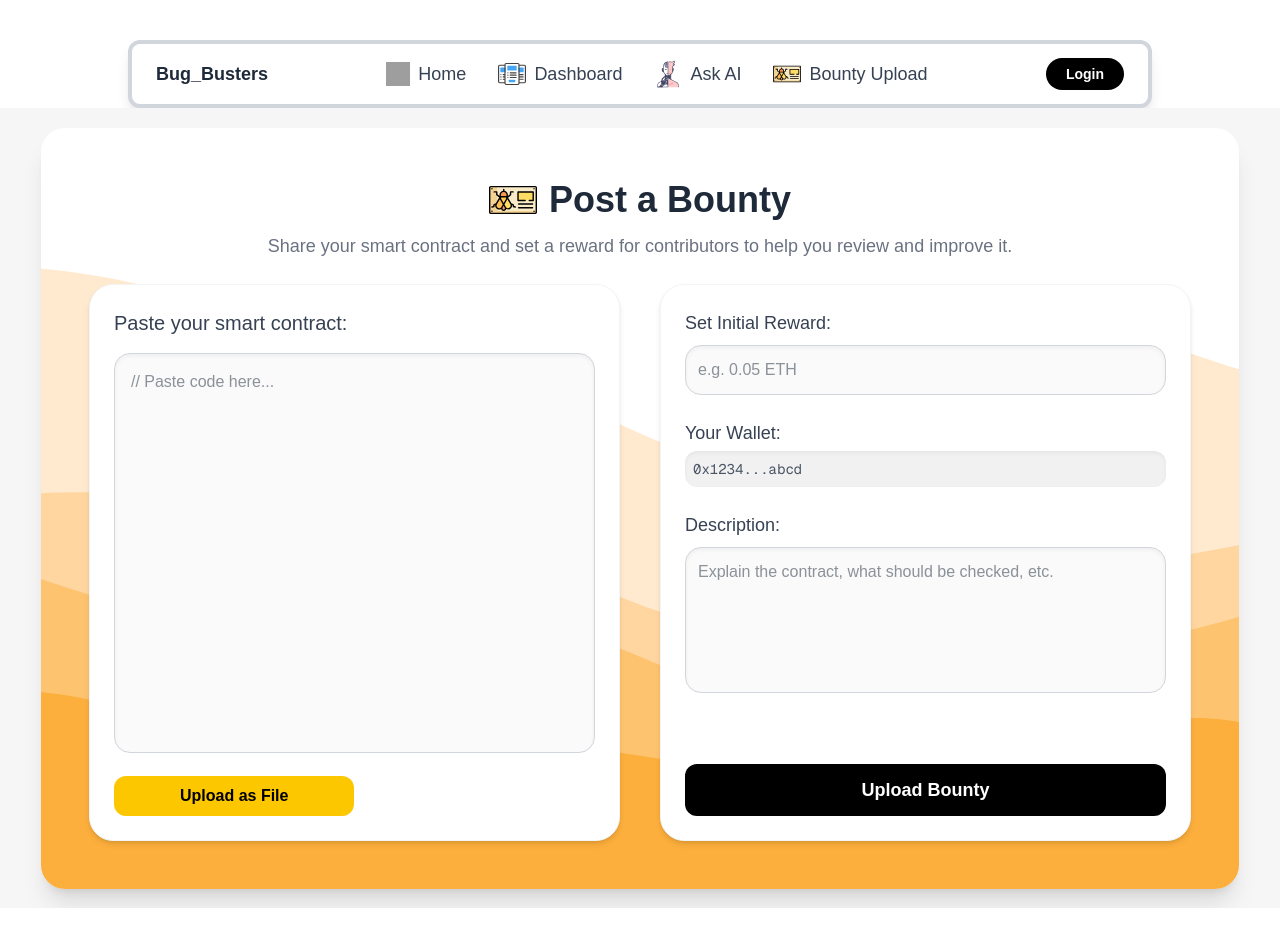
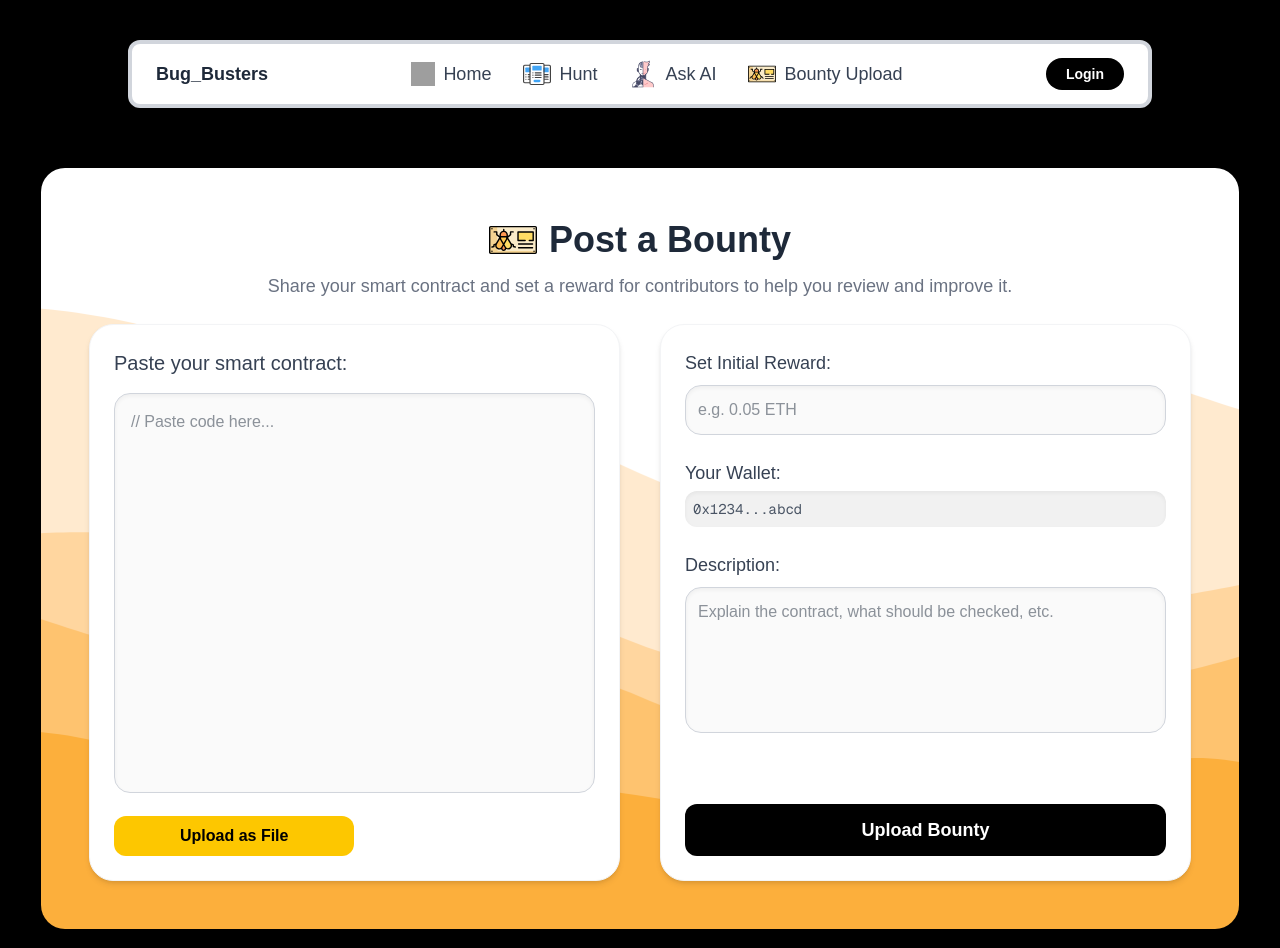
Before and after one commit to technicalclipper/Bug_Busters, a Next.js app in the folder web/app/: page /bounty_page in a window 1280 px wide. Before the commit the page ends 908 px from the top, so only its background shows below. Built offline with nearby package versions, Linux system fonts and the light colour scheme; grey boxes are pictures that could not be loaded.

Commit message:
style changes to nav bar and backgroud

```diff
--- a/web/app/app/ask_ai/page.tsx
+++ b/web/app/app/ask_ai/page.tsx
@@ -7,9 +7,9 @@ export default function AskAI() {
   const [isCodeTouched, setIsCodeTouched] = useState(false);
 
   return (
-    <div className="min-h-screen w-full flex items-center justify-center bg-[#f6f6f7] p-4">
+    <div className="min-h-screen w-full flex  justify-center bg-white p-4 pt-0">
       <div
-        className="w-[96%] max-w-[1600px] min-h-[92vh] bg-cover bg-center rounded-3xl shadow-xl p-12"
+        className="w-[96%] max-w-[1600px] min-h-[92vh] bg-cover bg-center rounded-3xl shadow-xl p-12 mt-4"
         style={{
           backgroundImage: 'url("/images/bruh.svg")',
         }}
--- a/web/app/app/bounty_page/page.tsx
+++ b/web/app/app/bounty_page/page.tsx
@@ -22,7 +22,7 @@ export default function BountyPage() {
     description.trim() !== "";
 
   return (
-    <div className="min-h-screen w-full flex items-center justify-center bg-[#f6f6f7] p-4">
+    <div className="min-h-screen w-full flex items-center justify-center bg-#ff6c6c p-4 bg-black">
       <div
         className="w-[96%] max-w-[1600px] min-h-[92vh] bg-cover bg-center rounded-3xl shadow-xl p-12"
         style={{
--- a/web/app/app/components/navbar.tsx
+++ b/web/app/app/components/navbar.tsx
@@ -7,7 +7,7 @@ export default function Navbar() {
   const [menuOpen, setMenuOpen] = useState(false);
 
   return (
-    <nav className="w-4/5 mx-auto bg-white px-6 py-4 shadow-lg rounded-xl border-4 border-gray-300 mt-10 z-50">
+    <nav className="w-4/5 mx-auto bg-white px-6 py-4 shadow-lg rounded-xl border-4 border-gray-300 mt-10 z-50 mb-10  ">
       <div className="max-w-7xl mx-auto flex items-center justify-between">
         {/* Logo */}
         <div className="flex items-center space-x-2">
@@ -23,7 +23,7 @@ export default function Navbar() {
 
           <Link href="/hunter_dash" className="flex items-center space-x-2 hover:text-black transition-all">
             <img src="/images/dashboard.svg" alt="Dashboard Icon" className="w-7 h-7" />
-            <span className="text-base md:text-lg">Dashboard</span>
+            <span className="text-base md:text-lg">Hunt</span>
           </Link>
 
           <Link href="/ask_ai" className="flex items-center space-x-2 hover:text-black transition-all">
--- a/web/app/app/globals.css
+++ b/web/app/app/globals.css
@@ -1,7 +1,7 @@
 @import "tailwindcss";
 
 :root {
-  --background: #ffffff;
+  --background: #000000;
   --foreground: #171717;
 }
 
@@ -20,15 +20,15 @@
 }
 
 body {
-  background: var(--background);
+  background: linear-gradient(to bottom, #000000, #000000);
   color: var(--foreground);
   font-family: Arial, Helvetica, sans-serif;
-  background-color: #ffffff;
 }
+
 
 /* Set the background color of the html to white */
 html {
-  background-color: white;
+  background-color: #000000;
   margin: 0;
   padding: 0;
 }
```
